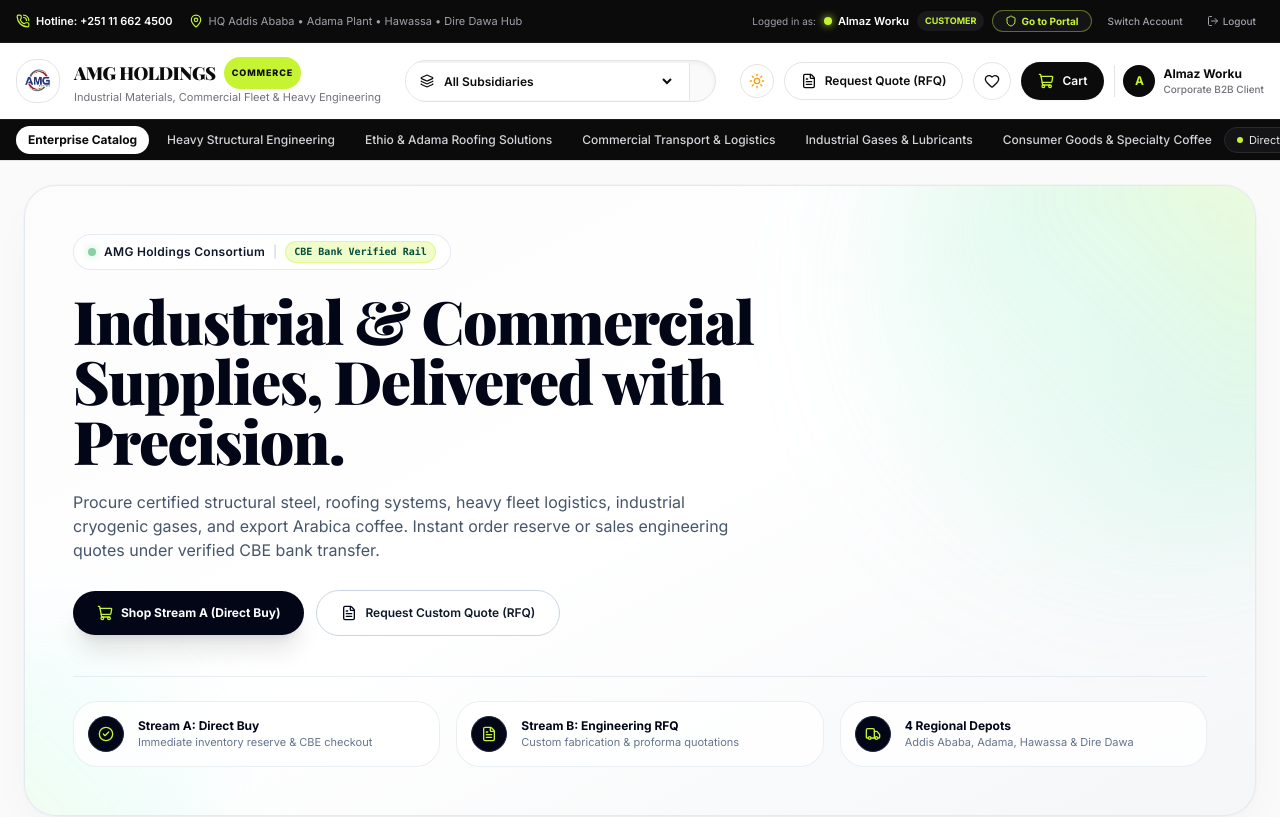
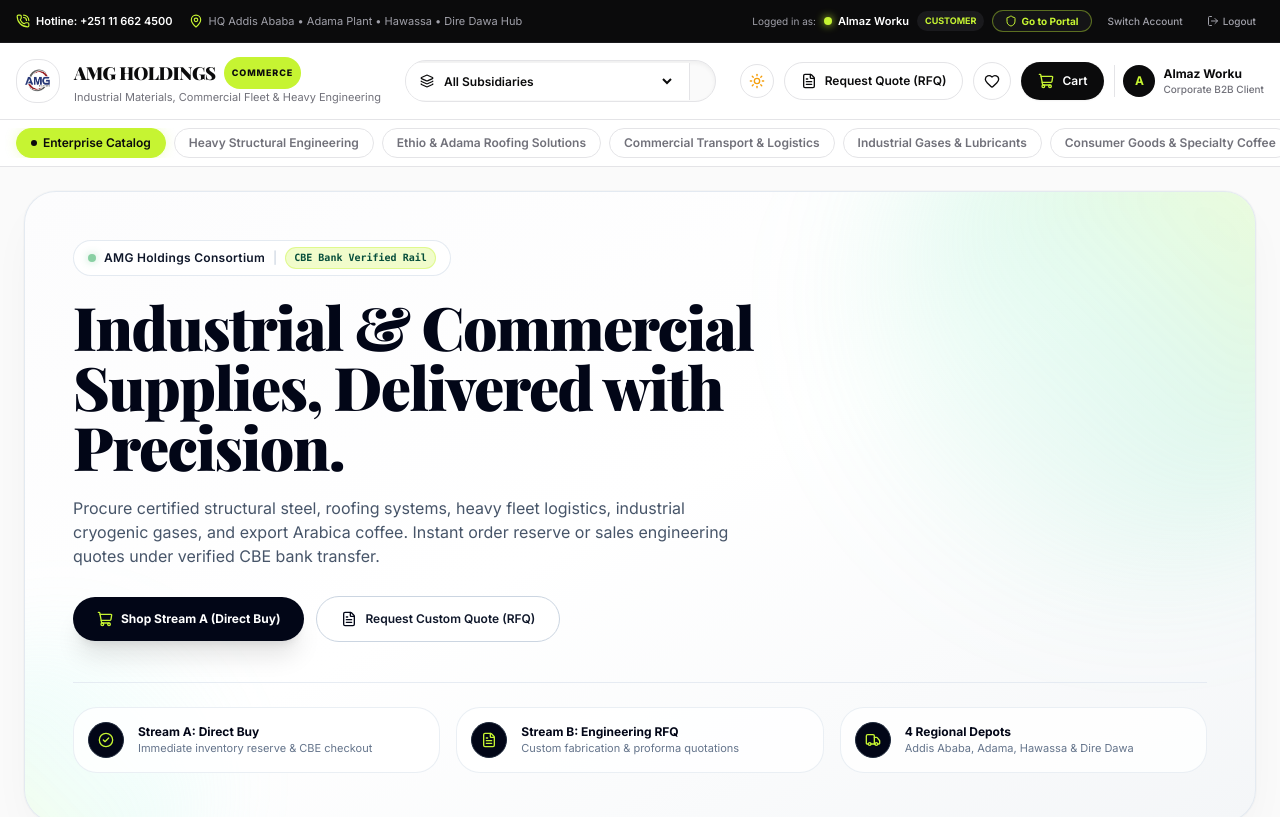
Before and after one commit to amoori01/E-Commerce, a Next.js app: page / in a window 1280 px wide. Shown: the top 817 px of the page. Built offline with nearby package versions, Linux system fonts and the light colour scheme; a web font is replaced by a local one.

Commit message:
Elevate subsidiary navigation bar to match Super Admin rounded pill tabs with active indicator dot and lime glow

```diff
--- a/src/components/layout/Navbar.tsx
+++ b/src/components/layout/Navbar.tsx
@@ -39,6 +39,24 @@ export function Navbar() {
   const { wishlistCount } = useWishlist();
   const [searchQuery, setSearchQuery] = useState('');
   const [searchSubsidiary, setSearchSubsidiary] = useState('all');
+  const [activeSubSlug, setActiveSubSlug] = useState<string>('all');
+
+  React.useEffect(() => {
+    const updateActive = () => {
+      if (typeof window !== 'undefined') {
+        const params = new URLSearchParams(window.location.search);
+        const sub = params.get('subsidiary');
+        setActiveSubSlug(sub || 'all');
+      }
+    };
+    updateActive();
+    window.addEventListener('popstate', updateActive);
+    window.addEventListener('hashchange', updateActive);
+    return () => {
+      window.removeEventListener('popstate', updateActive);
+      window.removeEventListener('hashchange', updateActive);
+    };
+  }, [pathname]);
 
   const roleLabels: Record<UserRole, { label: string; badgeColor: string; route: string }> = {
     super_admin: { label: 'Corporate Super Admin', badgeColor: 'bg-purple-950 text-purple-200 border-purple-700/50', route: '/admin' },
@@ -497,43 +515,58 @@ export function Navbar() {
       </div>
 
       {/* 3. SUBSIDIARY DIRECTORY NAVIGATION BAR */}
-      <nav className="bg-[#0B0B0C] text-white border-t border-[#1A1A1D]">
-        <div className="max-w-7xl mx-auto px-4 flex items-center justify-between overflow-x-auto scrollbar-none py-1.5">
-          <div className="flex items-center space-x-1.5 shrink-0 font-medium text-xs">
+      <nav className="bg-white/90 dark:bg-[#0B0B0C]/90 backdrop-blur-md border-t border-[#E4E4E7] dark:border-[#1A1A1D] transition-colors py-2">
+        <div className="max-w-7xl mx-auto px-4 flex items-center justify-between overflow-x-auto scrollbar-none gap-4">
+          <div className="flex items-center space-x-2 shrink-0 text-xs">
             <Link
               href="/?subsidiary=all&stream=all#catalog-section"
-              className="px-3 py-1.5 bg-white text-[#0B0B0C] hover:bg-[#C6F432] rounded-full font-bold text-xs transition-colors flex items-center space-x-1"
+              onClick={() => setActiveSubSlug('all')}
+              className={`px-3.5 py-1.5 font-semibold transition-all rounded-full whitespace-nowrap text-xs flex items-center space-x-1.5 ${
+                activeSubSlug === 'all'
+                  ? 'bg-[#C6F432] text-[#0B0B0C] font-bold shadow-[0_0_12px_rgba(198,244,50,0.25)] border border-[#C6F432]'
+                  : 'bg-white dark:bg-[#141416] text-[#71717A] dark:text-[#A1A1AA] border border-[#E4E4E7] dark:border-[#2A2A2E] hover:text-[#0B0B0C] dark:hover:text-white hover:border-[#C6F432]/50 shadow-2xs'
+              }`}
             >
+              {activeSubSlug === 'all' && <span className="w-1.5 h-1.5 rounded-full bg-[#0B0B0C]" />}
               <span>Enterprise Catalog</span>
             </Link>
 
-            {SUBSIDIARIES.map((sub) => (
-              <Link
-                key={sub.id}
-                href={`/?subsidiary=${sub.slug}#catalog-section`}
-                className="px-3 py-1.5 text-[#D4D4D8] hover:text-white hover:bg-[#1A1A1D] rounded-full transition-colors whitespace-nowrap text-xs"
-              >
-                {sub.name.replace('AMG ', '')}
-              </Link>
-            ))}
+            {SUBSIDIARIES.map((sub) => {
+              const isActive = activeSubSlug === sub.slug || activeSubSlug === sub.id;
+              return (
+                <Link
+                  key={sub.id}
+                  href={`/?subsidiary=${sub.slug}#catalog-section`}
+                  onClick={() => setActiveSubSlug(sub.slug)}
+                  className={`px-3.5 py-1.5 font-semibold transition-all rounded-full whitespace-nowrap text-xs flex items-center space-x-1.5 ${
+                    isActive
+                      ? 'bg-[#C6F432] text-[#0B0B0C] font-bold shadow-[0_0_12px_rgba(198,244,50,0.25)] border border-[#C6F432]'
+                      : 'bg-white dark:bg-[#141416] text-[#71717A] dark:text-[#A1A1AA] border border-[#E4E4E7] dark:border-[#2A2A2E] hover:text-[#0B0B0C] dark:hover:text-white hover:border-[#C6F432]/50 shadow-2xs'
+                  }`}
+                >
+                  {isActive && <span className="w-1.5 h-1.5 rounded-full bg-[#0B0B0C]" />}
+                  <span>{sub.name.replace('AMG ', '')}</span>
+                </Link>
+              );
+            })}
           </div>
 
           <div className="hidden lg:flex items-center space-x-2 text-[11px] shrink-0">
             <Link
               href="/?stream=direct_checkout#catalog-section"
-              className="px-3 py-1 bg-[#141416] hover:bg-[#1A1A1D] text-[#E4E4E7] hover:text-white border border-[#2A2A2E] hover:border-[#C6F432]/60 rounded-full transition-all flex items-center space-x-1.5"
+              className="px-3 py-1.5 bg-white dark:bg-[#141416] hover:bg-slate-50 dark:hover:bg-[#1A1A1D] text-[#0B0B0C] dark:text-[#E4E4E7] border border-[#E4E4E7] dark:border-[#2A2A2E] hover:border-[#C6F432]/60 rounded-full transition-all flex items-center space-x-1.5 font-medium shadow-2xs"
               title="Filter catalog to Stream A instant buy products"
             >
-              <span className="w-1.5 h-1.5 rounded-full bg-[#C6F432]" />
+              <span className="w-1.5 h-1.5 rounded-full bg-[#16A34A] dark:bg-[#C6F432] shadow-[0_0_6px_#C6F432]" />
               <span>Direct Buy: Stream A</span>
             </Link>
-            <span className="text-[#3F3F46]">•</span>
+            <span className="text-slate-300 dark:text-[#3F3F46]">•</span>
             <Link
               href="/?stream=assisted_quote#catalog-section"
-              className="px-3 py-1 bg-[#141416] hover:bg-[#1A1A1D] text-[#E4E4E7] hover:text-white border border-[#2A2A2E] hover:border-white rounded-full transition-all flex items-center space-x-1.5"
+              className="px-3 py-1.5 bg-white dark:bg-[#141416] hover:bg-slate-50 dark:hover:bg-[#1A1A1D] text-[#0B0B0C] dark:text-[#E4E4E7] border border-[#E4E4E7] dark:border-[#2A2A2E] hover:border-slate-400 dark:hover:border-white rounded-full transition-all flex items-center space-x-1.5 font-medium shadow-2xs"
               title="Filter catalog to Stream B custom engineering RFQ products"
             >
-              <FileText className="w-3 h-3 text-[#A1A1AA]" />
+              <FileText className="w-3 h-3 text-[#16A34A] dark:text-[#C6F432]" />
               <span>Heavy Engineering: Stream B</span>
             </Link>
           </div>
```
